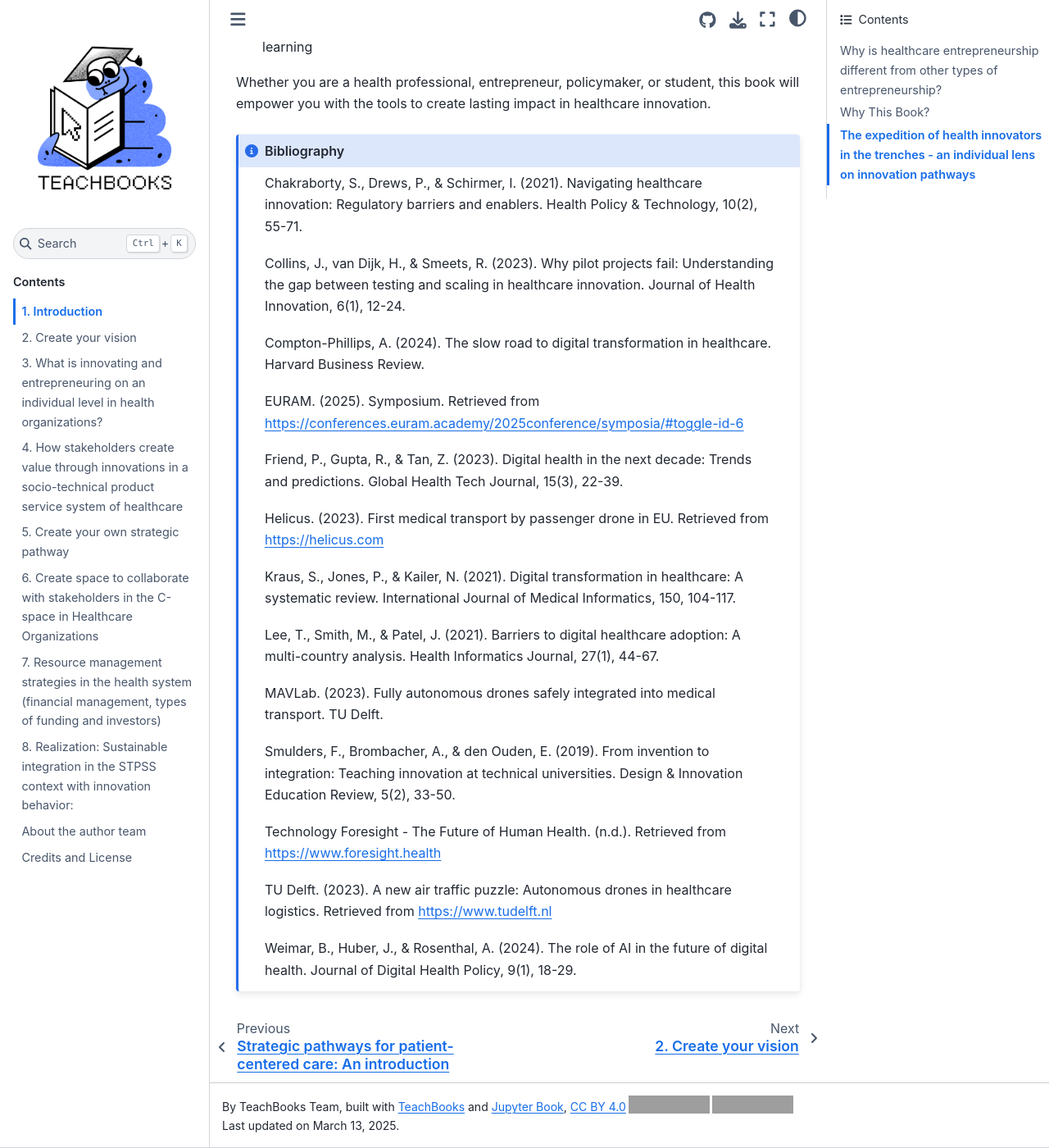
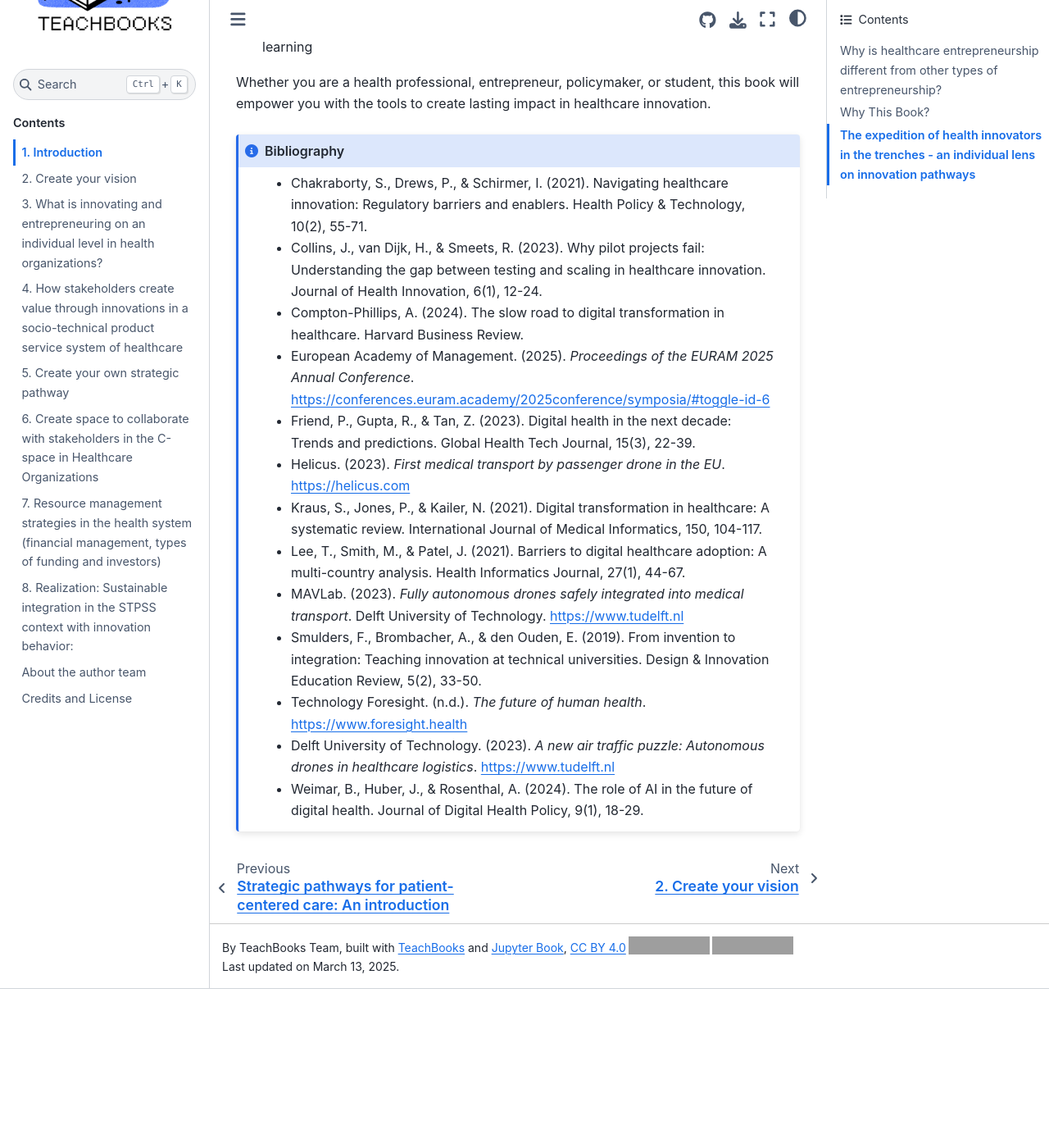
Before and after one commit to pietervandekerckhove/handbook-innovating-health, a Jupyter Book: the page built from book/chapters/02_introduction.md, in a window 1280 px wide and 1400 px high, scrolled down 6458 px. Shown: the whole window at 82% size. Built offline with Jupyter Book 1.0.4 settings and Sphinx 7.4.7 and the Sphinx Book theme 1.1.4, drawn with Linux system fonts in a browser that asks for light colours; pages that are not in the unit, such as notebooks, are missing from menus; comment, search, counter and statistics services are not loaded; after the commit the page ends 7664 px from its top, so only the background shows below that; grey boxes are pictures that could not be loaded.

Commit message:
Changed the citation to apa style

````diff
--- a/book/chapters/02_introduction.md
+++ b/book/chapters/02_introduction.md
@@ -113,28 +113,28 @@ Whether you are a health professional, entrepreneur, policymaker, or student, th
 ```{admonition} Bibliography
 :class: note
 
-Chakraborty, S., Drews, P., & Schirmer, I. (2021). Navigating healthcare innovation: Regulatory barriers and enablers. Health Policy & Technology, 10(2), 55-71.
+* Chakraborty, S., Drews, P., & Schirmer, I. (2021). Navigating healthcare innovation: Regulatory barriers and enablers. Health Policy & Technology, 10(2), 55-71.
 
-Collins, J., van Dijk, H., & Smeets, R. (2023). Why pilot projects fail: Understanding the gap between testing and scaling in healthcare innovation. Journal of Health Innovation, 6(1), 12-24.
+* Collins, J., van Dijk, H., & Smeets, R. (2023). Why pilot projects fail: Understanding the gap between testing and scaling in healthcare innovation. Journal of Health Innovation, 6(1), 12-24.
 
-Compton-Phillips, A. (2024). The slow road to digital transformation in healthcare. Harvard Business Review.
+* Compton-Phillips, A. (2024). The slow road to digital transformation in healthcare. Harvard Business Review.
 
-EURAM. (2025). Symposium. Retrieved from https://conferences.euram.academy/2025conference/symposia/#toggle-id-6
+* European Academy of Management. (2025). *Proceedings of the EURAM 2025 Annual Conference*. https://conferences.euram.academy/2025conference/symposia/#toggle-id-6
 
-Friend, P., Gupta, R., & Tan, Z. (2023). Digital health in the next decade: Trends and predictions. Global Health Tech Journal, 15(3), 22-39.
+* Friend, P., Gupta, R., & Tan, Z. (2023). Digital health in the next decade: Trends and predictions. Global Health Tech Journal, 15(3), 22-39.
 
-Helicus. (2023). First medical transport by passenger drone in EU. Retrieved from https://helicus.com
+* Helicus. (2023). *First medical transport by passenger drone in the EU*. https://helicus.com
 
-Kraus, S., Jones, P., & Kailer, N. (2021). Digital transformation in healthcare: A systematic review. International Journal of Medical Informatics, 150, 104-117.
+* Kraus, S., Jones, P., & Kailer, N. (2021). Digital transformation in healthcare: A systematic review. International Journal of Medical Informatics, 150, 104-117.
 
-Lee, T., Smith, M., & Patel, J. (2021). Barriers to digital healthcare adoption: A multi-country analysis. Health Informatics Journal, 27(1), 44-67.
+* Lee, T., Smith, M., & Patel, J. (2021). Barriers to digital healthcare adoption: A multi-country analysis. Health Informatics Journal, 27(1), 44-67.
 
-MAVLab. (2023). Fully autonomous drones safely integrated into medical transport. TU Delft.
+* MAVLab. (2023). *Fully autonomous drones safely integrated into medical transport*. Delft University of Technology. https://www.tudelft.nl
 
-Smulders, F., Brombacher, A., & den Ouden, E. (2019). From invention to integration: Teaching innovation at technical universities. Design & Innovation Education Review, 5(2), 33-50.
+* Smulders, F., Brombacher, A., & den Ouden, E. (2019). From invention to integration: Teaching innovation at technical universities. Design & Innovation Education Review, 5(2), 33-50.
 
-Technology Foresight - The Future of Human Health. (n.d.). Retrieved from https://www.foresight.health
+* Technology Foresight. (n.d.). *The future of human health*. https://www.foresight.health
 
-TU Delft. (2023). A new air traffic puzzle: Autonomous drones in healthcare logistics. Retrieved from https://www.tudelft.nl
+* Delft University of Technology. (2023). *A new air traffic puzzle: Autonomous drones in healthcare logistics*. https://www.tudelft.nl
 
-Weimar, B., Huber, J., & Rosenthal, A. (2024). The role of AI in the future of digital health. Journal of Digital Health Policy, 9(1), 18-29.
+* Weimar, B., Huber, J., & Rosenthal, A. (2024). The role of AI in the future of digital health. Journal of Digital Health Policy, 9(1), 18-29.
````
Also changed, not shown: book/chapters/03_creating_vision.md (+5 -1 lines), book/chapters/04_innovating_health_organization.md (+5 -3 lines), book/chapters/05_healthcare_innovation.md (+12 -12 lines), book/chapters/06_innovation_pathway.md (+10 -6 lines), book/chapters/07_create_innovation.md (+8 -4 lines).
